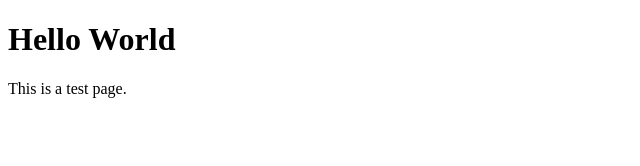
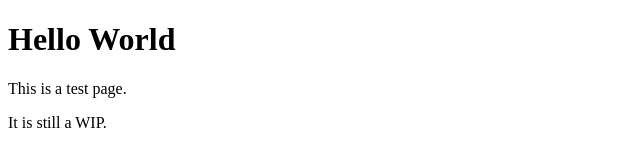
Before and after one commit to imrankhan1984/github.io, a plain HTML site: page index.html in a window 1280 px wide. Shown: the whole page, without its empty margins (0-640 px from the left). Drawn offline with Linux system fonts and the light colour scheme.

Commit message:
Update index.html

```diff
--- a/index.html
+++ b/index.html
@@ -3,5 +3,6 @@
 <body>
 <h1>Hello World</h1>
 <p>This is a test page.</p>
+<p>It is still a WIP.</p>
 </body>
 </html>
```
